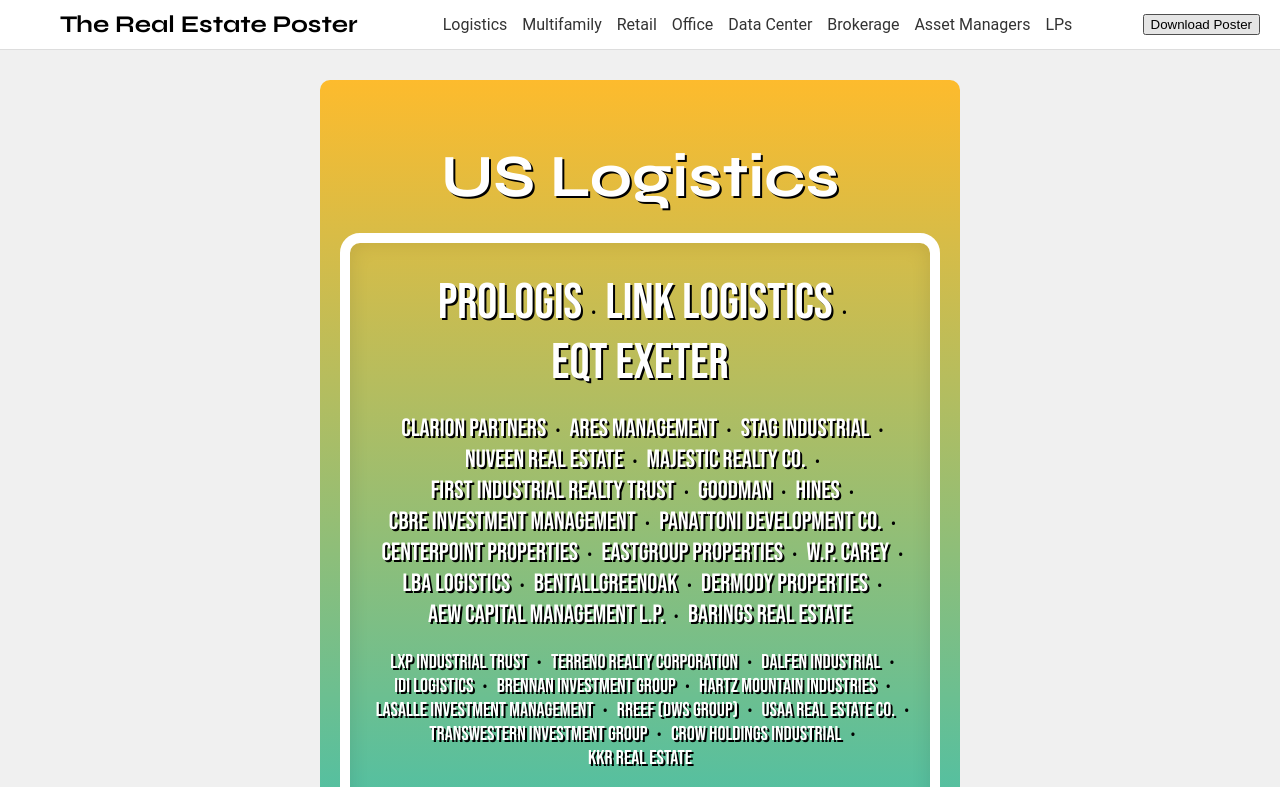
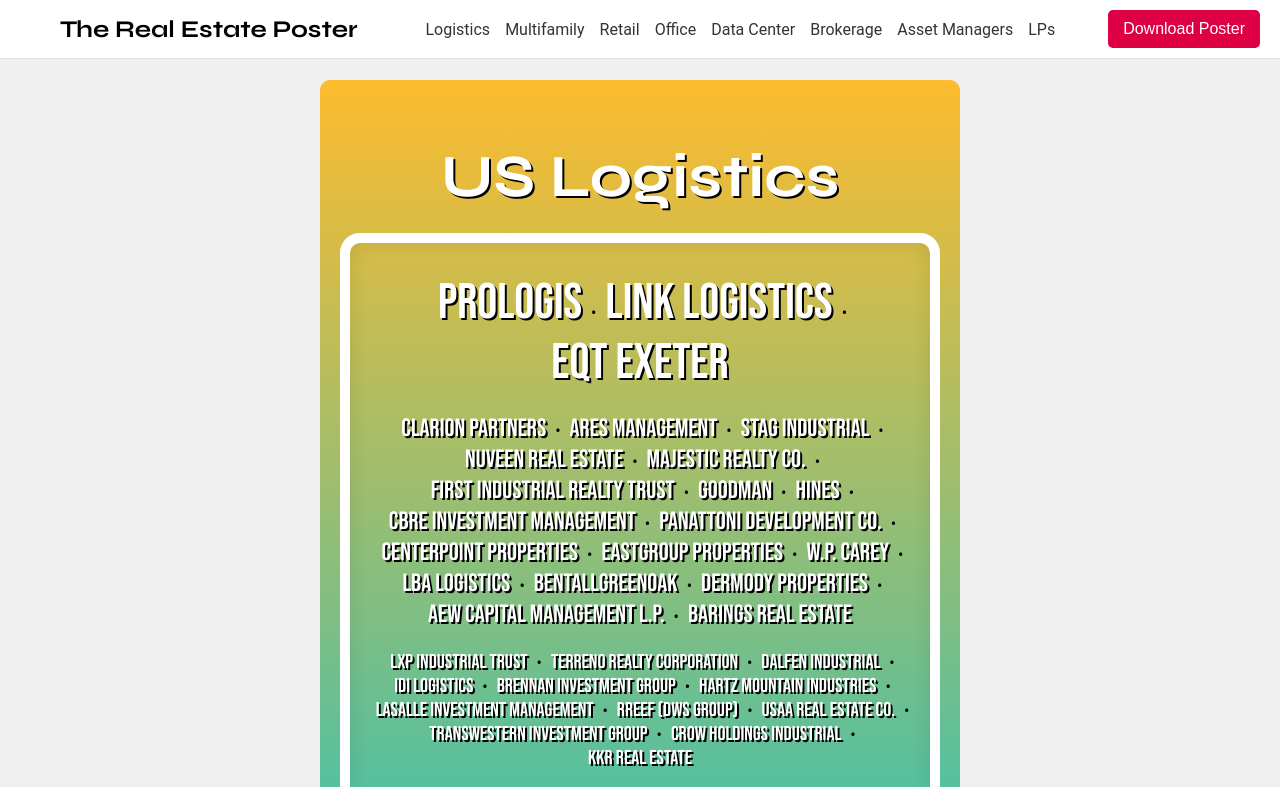
Before and after one commit to graham1776/therealestateposter, a plain HTML site: page index.html in a window 1280 px wide. In both pictures the pointer is over the button "Download Poster". Shown: the top 787 px of the page. Drawn offline with Linux system fonts and the light colour scheme.

Commit message:
revert to otherstyle button

```diff
--- a/styles.css
+++ b/styles.css
@@ -197,7 +197,7 @@ header {
     }
 }
 
-.download-btn {
+#download-btn {
     background-color: #f06;
     color: #fff;
     border: none;
@@ -208,7 +208,7 @@ header {
     transition: background-color 0.3s;
 }
 
-.download-btn:hover {
+#download-btn:hover {
     background-color: #d04;
 }
 
```
